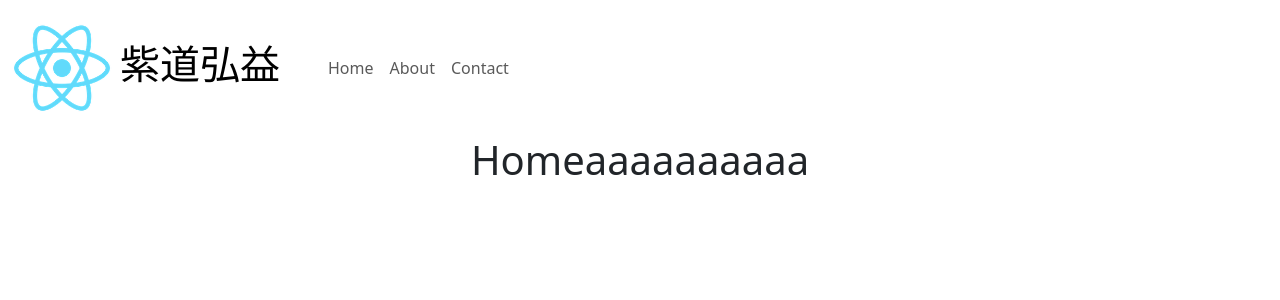
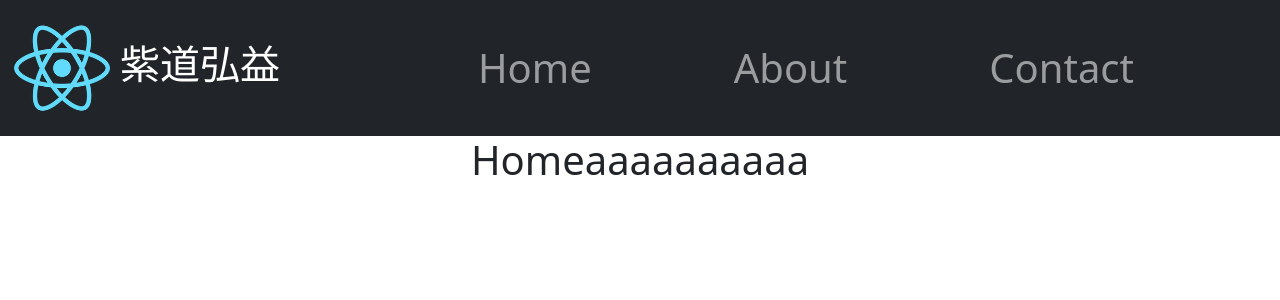
Before and after one commit to ttyuli2002/company_web, a React (Create React App) app: page / in a window 1280 px wide. Shown: the top 300 px of the page. Built offline with nearby package versions, Linux system fonts and the light colour scheme.

Commit message:
Navbar Done

```diff
--- a/src/Navbar.js
+++ b/src/Navbar.js
@@ -6,7 +6,7 @@ import 'bootstrap/dist/css/bootstrap.min.css';
 
 const NavBar = () => {
   return (
-  <Navbar class="navbar navbar-expand-lg navbar-dark bg-dark">
+  <Navbar bg="dark" data-bs-theme="dark">
     <Container fluid>
       <Navbar.Brand href="/" className='d-flex align-items-center"'>
         <a class="navbar-brand d-flex align-items-center" href="/">
@@ -24,11 +24,11 @@ const NavBar = () => {
       </Navbar.Brand>
       <Navbar.Toggle aria-controls='NavScroll' data-bs-target="#NavScroll" />
       <Navbar.Collapse id='NavScroll'>
-        <Nav>
+        <Nav className= 'ms-4 fs-1 d-flex justify-content-evenly' style={{ width: '100%' }}>
           <Nav.Link as={Link} to="/" exact>
               Home
           </Nav.Link>
-          <Nav.Link as={Link} to="/about">
+          <Nav.Link as={Link} to="/About">
               About
           </Nav.Link>
           <Nav.Link as={Link} to="/Contact">
@@ -36,7 +36,6 @@ const NavBar = () => {
           </Nav.Link>
         </Nav>
       </Navbar.Collapse>
-
     </Container>
   </Navbar>
   );
```
